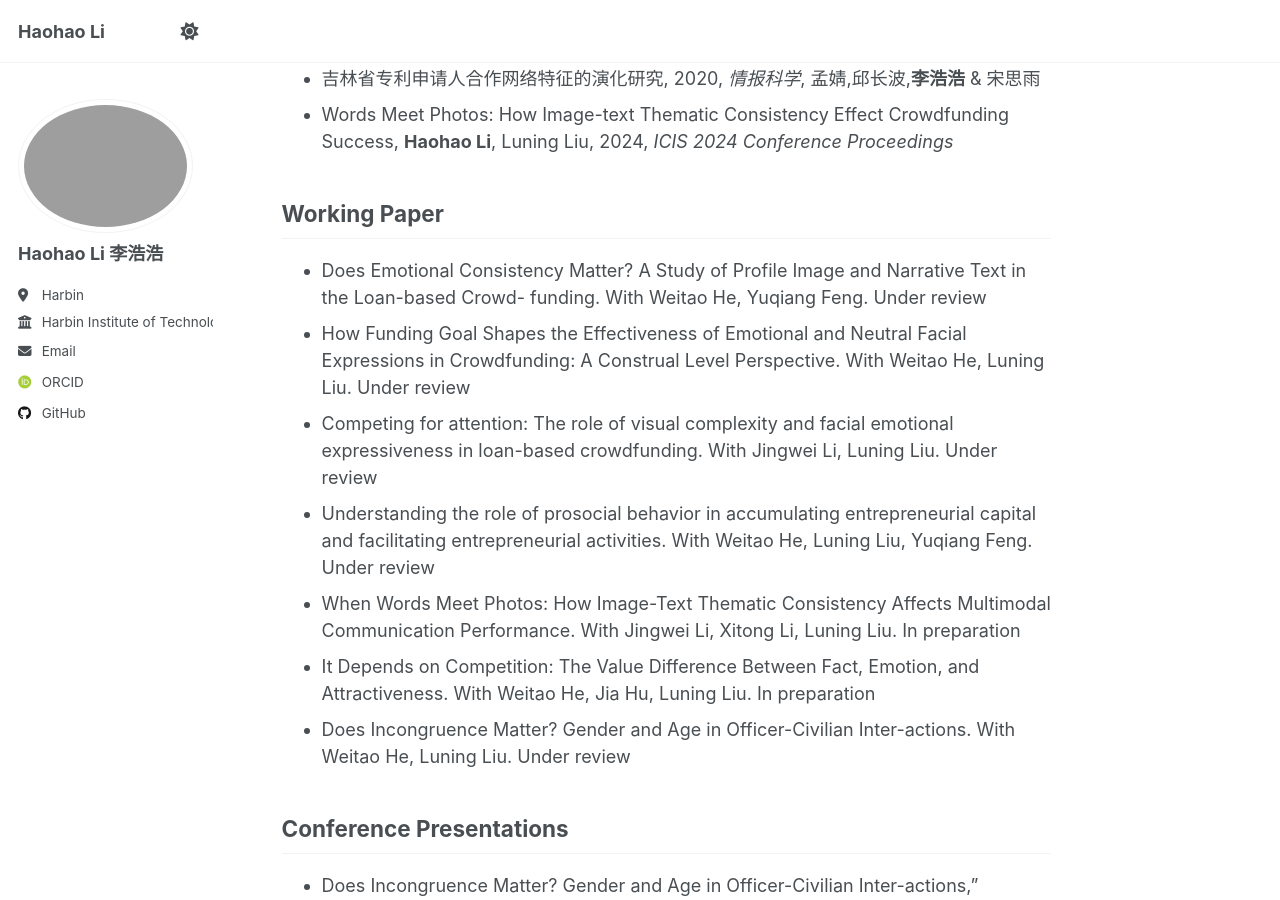
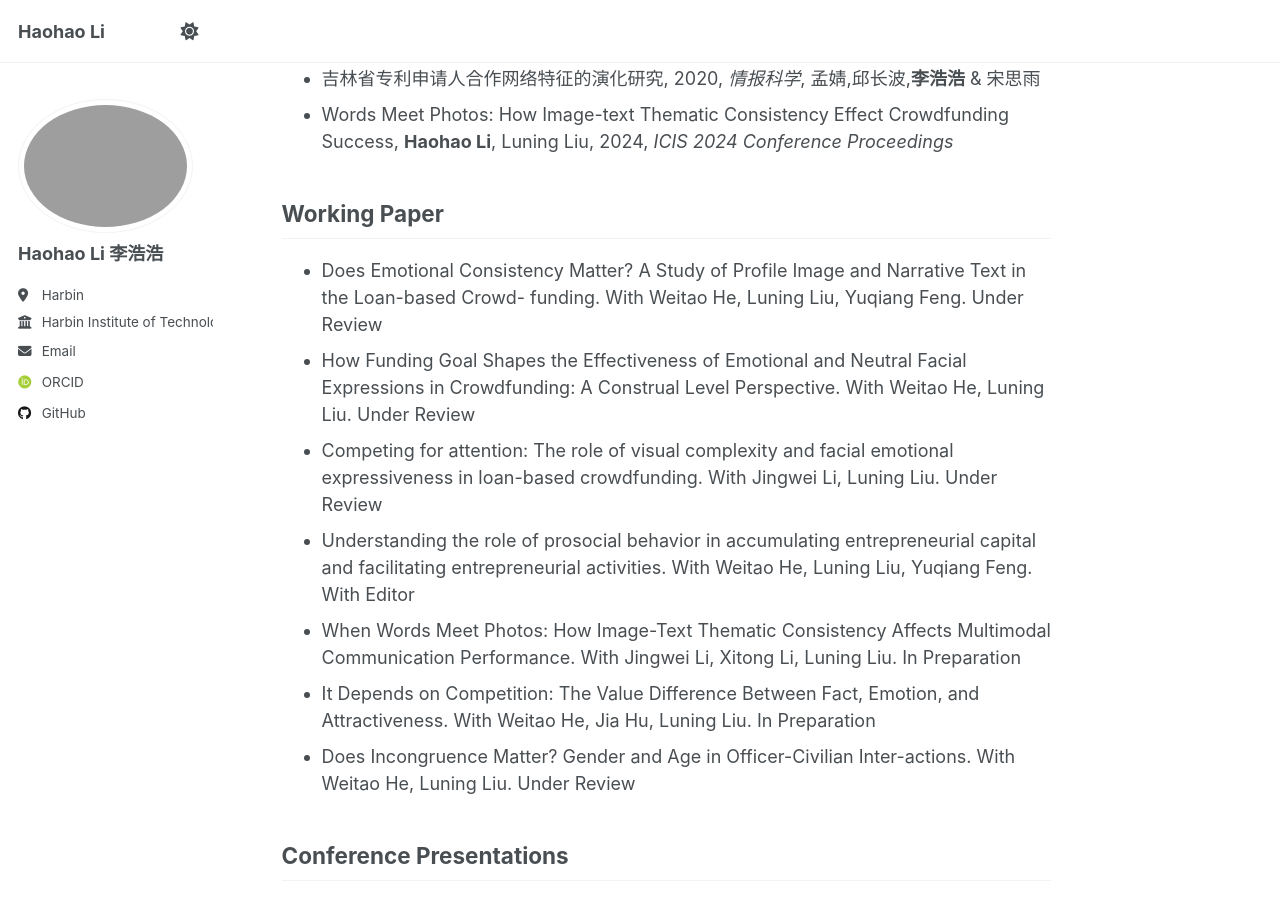
Before and after one commit to Harold9568/Harold9568.github.io, a Jekyll site: the page built from _pages/about.md, in a window 1280 px wide and 900 px high, scrolled down 1086 px. Built offline with Jekyll 4.4.1, drawn with Linux system fonts in a browser that asks for light colours; some web fonts are replaced.

Commit message:
Update about.md

```diff
--- a/_pages/about.md
+++ b/_pages/about.md
@@ -42,13 +42,13 @@ Publications
 
 Working Paper
 ------
-- Does Emotional Consistency Matter?  A Study of Profile Image and Narrative Text in the Loan-based Crowd- funding. With Weitao He, Yuqiang Feng. Under review
-- How Funding Goal Shapes the Effectiveness of Emotional and Neutral Facial Expressions in Crowdfunding: A Construal Level Perspective. With Weitao He, Luning Liu. Under review
-- Competing for attention: The role of visual complexity and facial emotional expressiveness in loan-based crowdfunding. With Jingwei Li, Luning Liu. Under review
-- Understanding the role of prosocial behavior in accumulating entrepreneurial capital and facilitating entrepreneurial activities. With Weitao He, Luning Liu, Yuqiang Feng. Under review
-- When Words Meet Photos: How Image-Text Thematic Consistency Affects Multimodal Communication Performance. With Jingwei Li, Xitong Li, Luning Liu. In preparation
-- It Depends on Competition: The Value Difference Between Fact, Emotion, and Attractiveness. With Weitao He, Jia Hu, Luning Liu. In preparation
-- Does Incongruence Matter? Gender and Age in Officer-Civilian Inter-actions. With Weitao He, Luning Liu. Under review
+- Does Emotional Consistency Matter?  A Study of Profile Image and Narrative Text in the Loan-based Crowd- funding. With Weitao He, Luning Liu, Yuqiang Feng. Under Review
+- How Funding Goal Shapes the Effectiveness of Emotional and Neutral Facial Expressions in Crowdfunding: A Construal Level Perspective. With Weitao He, Luning Liu. Under Review
+- Competing for attention: The role of visual complexity and facial emotional expressiveness in loan-based crowdfunding. With Jingwei Li, Luning Liu. Under Review
+- Understanding the role of prosocial behavior in accumulating entrepreneurial capital and facilitating entrepreneurial activities. With Weitao He, Luning Liu, Yuqiang Feng. With Editor
+- When Words Meet Photos: How Image-Text Thematic Consistency Affects Multimodal Communication Performance. With Jingwei Li, Xitong Li, Luning Liu. In Preparation
+- It Depends on Competition: The Value Difference Between Fact, Emotion, and Attractiveness. With Weitao He, Jia Hu, Luning Liu. In Preparation
+- Does Incongruence Matter? Gender and Age in Officer-Civilian Inter-actions. With Weitao He, Luning Liu. Under Review
 
 Conference Presentations
 ------
```
